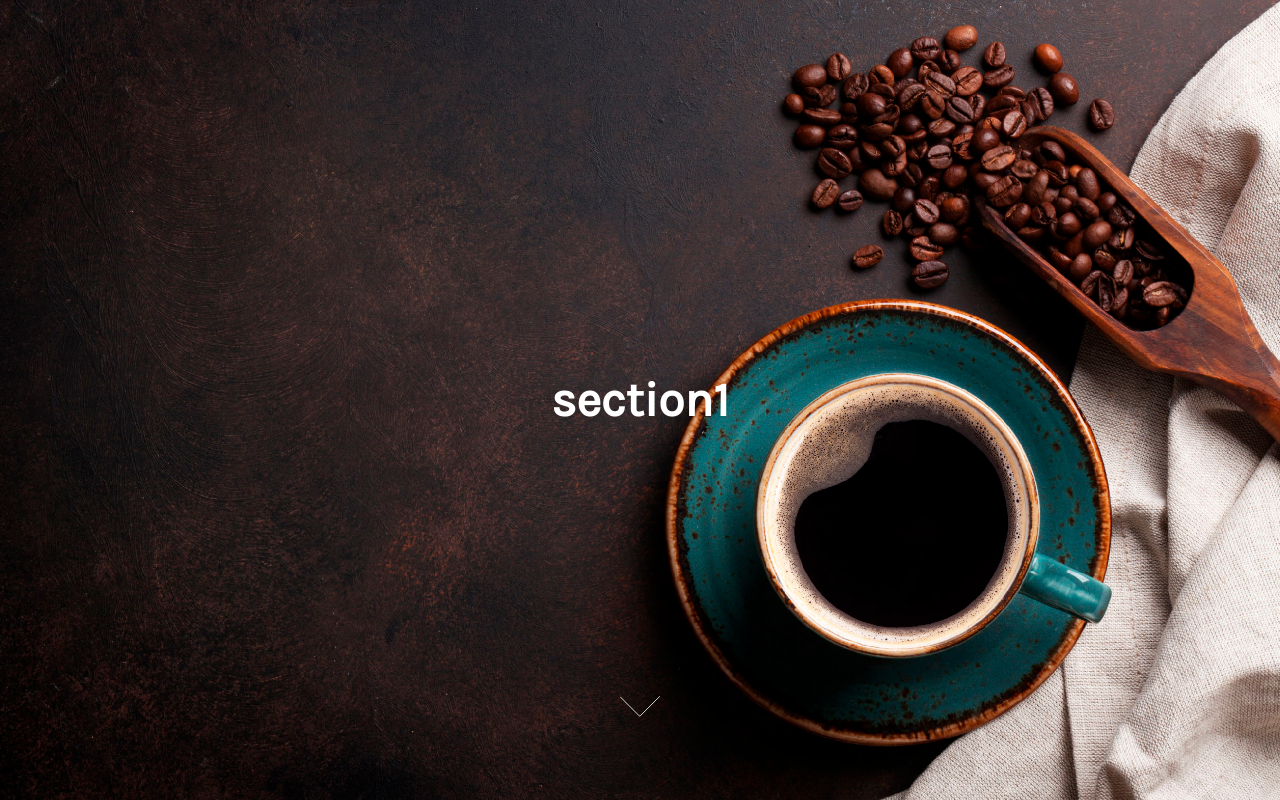
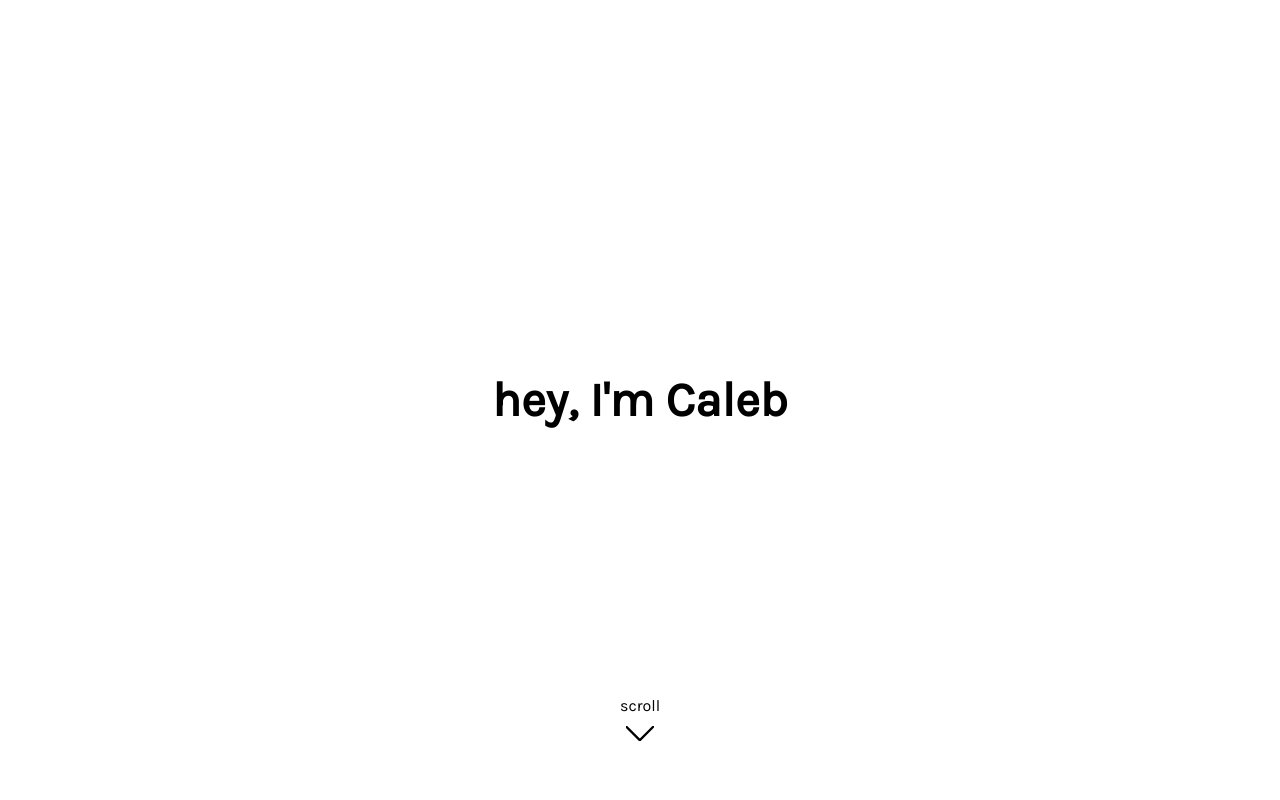
Before and after one commit to caleballen/caleballen.dev, a React (Create React App) app: page / in a window 1280 px wide. Built offline with nearby package versions, Linux system fonts and the light colour scheme.

Commit message:
feat: tidy button implementation

```diff
--- a/src/App.jsx
+++ b/src/App.jsx
@@ -2,7 +2,7 @@
 /* eslint-disable max-len */
 /* eslint-disable react/no-unescaped-entities */
 import React, { useRef } from 'react';
-import Section from './components/Section';
+import Section from './components/Section/Section';
 import styles from './App.module.scss';
 
 const App = () => {
@@ -13,7 +13,7 @@ const App = () => {
   return (
     <div className={`container ${styles.container}`}>
       <div ref={section1}>
-        <Section headline="section1" image="/coffee.jpg" goToSectionRef={section2} showArrow />
+        <Section headline="hey, I'm Caleb" goToSectionRef={section2} showArrow theme="light" />
       </div>
       <div ref={section2}>
         <Section headline="section2" image="/linux.png" goToSectionRef={section3} showArrow />
--- a/src/components/Section.jsx
+++ b/src/components/Section/Section.jsx
@@ -1,14 +1,14 @@
 import React, { useEffect, useRef } from 'react';
 import { gsap } from 'gsap';
 import { ScrollTrigger } from 'gsap/dist/ScrollTrigger';
-import scrollTo from '../utils/scrollTo';
 
 import styles from './Section.module.scss';
+import DownButton from './components/DownButton/DownButton';
 
 gsap.registerPlugin(ScrollTrigger);
 
 const Section = ({
-  image, headline, goToSectionRef, showArrow,
+  image, headline, goToSectionRef, showArrow, theme,
 }) => {
   const headlineRef = useRef();
 
@@ -30,12 +30,12 @@ const Section = ({
   }, []);
 
   return (
-    <div className={styles.section}>
+    <div className={`${theme === 'light' ? styles.light : styles.dark} ${styles.section}`}>
       <div className={styles.copy}>
         <h2 ref={headlineRef}>{headline}</h2>
       </div>
-      <img className={styles.image} src={image} />
-      {showArrow && (<button className={styles.downArrow} type="button" onClick={() => { scrollTo(goToSectionRef); }} />)}
+      {image && (<img className={styles.image} src={image} />)}
+      {showArrow && (<DownButton goToSectionRef={goToSectionRef} theme={theme}/>)}
     </div>
   );
 };
--- a/src/components/Section.module.scss
+++ b/src/components/Section/Section.module.scss
@@ -26,8 +26,6 @@
 			font-size: 1.4rem;
 			font-weight: bold;
 
-			color: white;
-
 			text-align: center;
 			@media (min-width: 768px) {
 				font-size: 3rem;
@@ -46,9 +44,6 @@
 		margin: 0 auto;
 
 		background-color: transparent;
-		background-image: url("../images/downarrow.svg");
-		background-repeat: no-repeat;
-		background-size: contain;
 
 		width: 40px;
 		height: 40px;
@@ -62,3 +57,15 @@
 		}
 	}
 }
+
+.dark {
+	color: #FFF;
+	fill: #FFF;
+	stroke: #FFF;
+}
+
+.light {
+	color: #000;
+	fill: #000;
+	stroke: #000;
+}
--- /dev/null
+++ b/src/components/Section/components/DownButton/DownButton.jsx
@@ -0,0 +1,21 @@
+/* eslint-disable jsx-a11y/label-has-associated-control */
+import React from 'react';
+import scrollTo from '../../../../utils/scrollTo';
+import { ReactComponent as DownArrow } from './downarrow.svg';
+import styles from './DownButton.module.scss';
+
+const DownButton = ({ goToSectionRef }) => (
+  <div
+    className={styles.downArrow}
+  >
+    <label htmlFor="button">scroll</label>
+    <button
+      type="button"
+      onClick={() => { scrollTo(goToSectionRef); }}
+    >
+      <DownArrow />
+    </button>
+  </div>
+);
+
+export default DownButton;
--- /dev/null
+++ b/src/components/Section/components/DownButton/DownButton.module.scss
@@ -0,0 +1,33 @@
+.downArrow {
+	position: absolute;
+	bottom: 64px;
+
+
+
+	left: 0;
+	right: 0;
+	margin: 0 auto;
+
+
+
+	width: 40px;
+	height: 40px;
+	z-index: 2;
+
+	transition: transform 500ms cubic-bezier(0.075, 0.82, 0.165, 1);
+
+	button {
+		width: 100%;
+		height: 100%;
+		border: none;
+		background-color: transparent;
+
+		&:hover {
+			cursor: pointer;
+		}
+	}
+
+	&:hover {
+		transform: scale(150%);
+	}
+}
```
Also changed, not shown: src/components/Section/components/DownButton/downarrow.svg.
